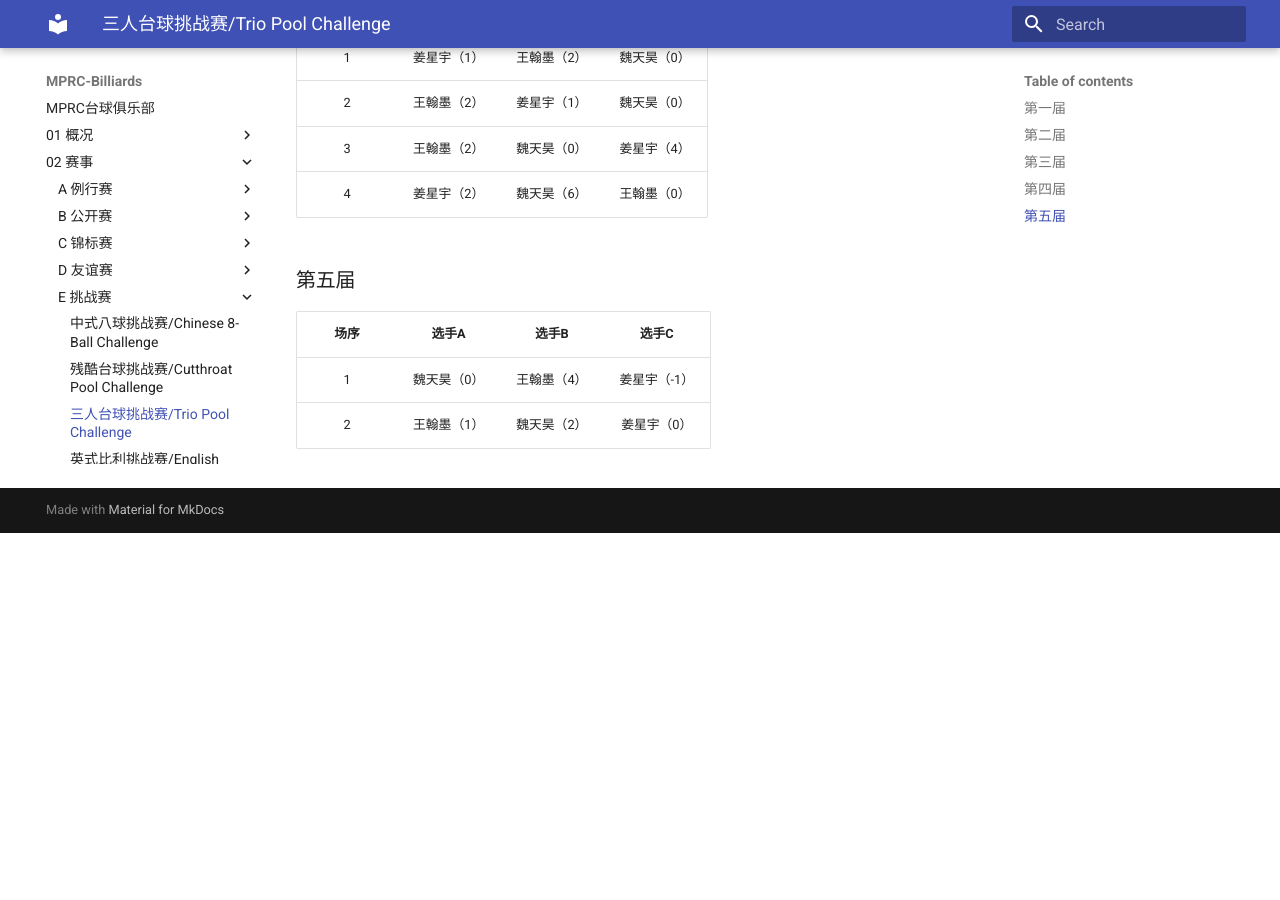
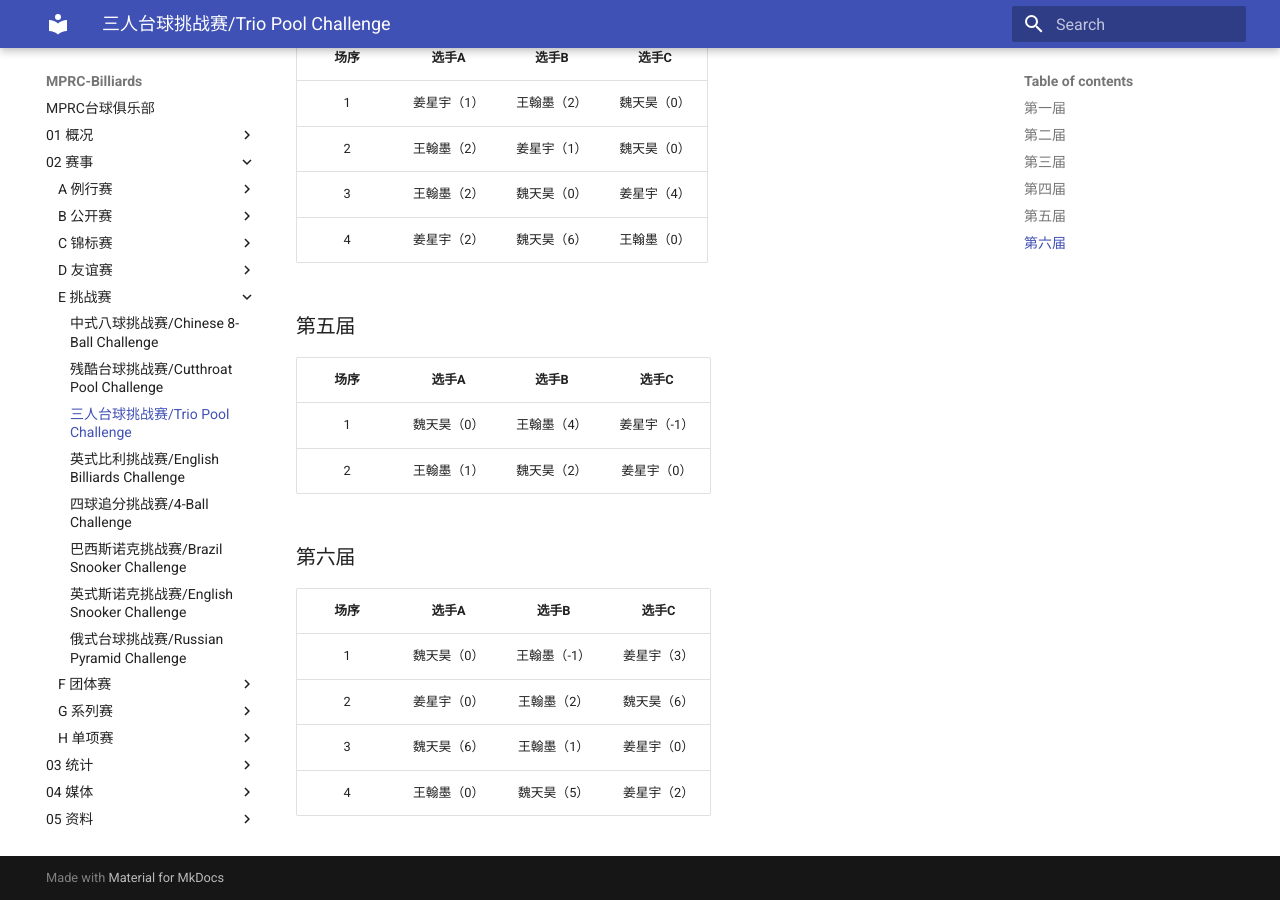
Before and after one commit to mprc-billiards/mprc-billiards.github.io, an MkDocs documentation site: the page built from docs/02-赛事/E-挑战赛/E03-三人台球挑战赛.md, in a window 1280 px wide and 900 px high, scrolled down 2059 px. Built offline with MkDocs 1.6.1 and Material for MkDocs 9.7.7, drawn with Linux system fonts in a browser that asks for light colours; before the commit the page ends 2592 px from its top, so only the background shows below that; some of the changed text lies outside the part shown.

Commit message:
update 2025.05.27

```diff
--- a/docs/02-赛事/E-挑战赛/E03-三人台球挑战赛.md
+++ b/docs/02-赛事/E-挑战赛/E03-三人台球挑战赛.md
@@ -7,6 +7,7 @@
 | 3    | 2025.03.06 | 清华   | 王翰墨 | 姜星宇，魏天昊              |
 | 4    | 2025.04.07 | 熊猫   | 王翰墨 | 姜星宇，魏天昊              |
 | 5    | 2025.05.23 | 邱德拔 | 王翰墨 | 魏天昊，姜星宇              |
+| 6    | 2025.05.27 | 熊猫   | 魏天昊 | 姜星宇，王翰墨              |
 
 三人台球挑战赛使用MPRC三人台球或者残酷台球规则，赛制为三人同台对战。
 
@@ -53,3 +54,12 @@
 | :--: | :---------: | :---------: | :---------: |
 | 1    | 魏天昊（0）  | 王翰墨（4）  | 姜星宇（-1） |
 | 2    | 王翰墨（1）  | 魏天昊（2）  | 姜星宇（0）  |
+
+### 第六届
+
+| 场序 | 选手A        | 选手B       | 选手C       |
+| :--: | :---------: | :---------: | :---------: |
+| 1    | 魏天昊（0）  | 王翰墨（-1） | 姜星宇（3）  |
+| 2    | 姜星宇（0）  | 王翰墨（2）  | 魏天昊（6）  |
+| 3    | 魏天昊（6）  | 王翰墨（1）  | 姜星宇（0）  |
+| 4    | 王翰墨（0）  | 魏天昊（5）  | 姜星宇（2）  |
```
Also changed, not shown: docs/01-概况/4-历史汇总.md (+2 -2 lines), docs/03-统计/4-战绩榜.md (+3 -3 lines).
